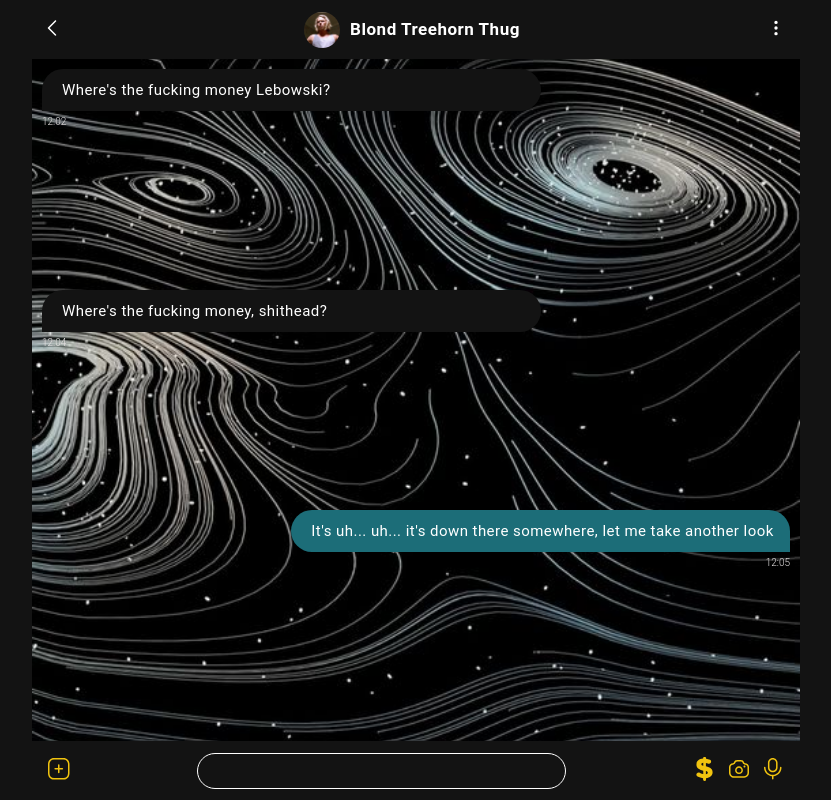
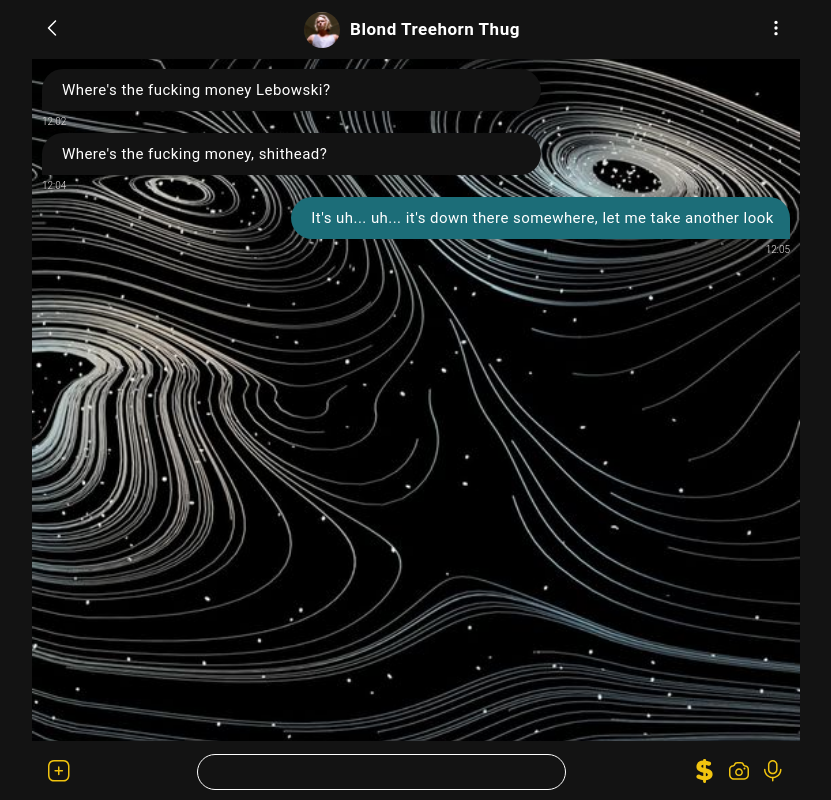
Before and after one commit to StaburovAlexey/test-chat-donat, a Vue app: page / in a window 1280 px wide. Shown: the whole page, without its empty margins (224-1055 px from the left). Built offline with nearby package versions, Linux system fonts and the light colour scheme.

Commit message:
layot cash

```diff
--- a/src/App.vue
+++ b/src/App.vue
@@ -41,7 +41,7 @@
       </svg>
     </button>
   </header>
-  <main class="main" id="main">
+  <main class="main" id="main" :class="openFooter ? 'main-close' : ''" @click="activatedFooter">
     <div
       id="message"
       class="message"
@@ -62,7 +62,8 @@
       >
     </div>
   </main>
-  <footer class="footer">
+  <footer class="footer" :class="openFooter ? 'footer-open' : ''">
+    <div class='footer-conteiner' :class="openFooter ? 'footer-close' : ''">
       <button class="footer__btn-add footer-btn">
         <svg
           width="24"
@@ -86,7 +87,7 @@
         @keyup.enter="inputMessage"
       />
       <div class="footer__container-btn-right">
-      <button class="footer__btn-cash footer-btn">
+        <button class="footer__btn-cash footer-btn" @click="activatedFooter">
           <svg
             height="24px"
             width="25px"
@@ -145,6 +146,8 @@
           </svg>
         </button>
       </div>
+    </div>
+    <div class="send-money"></div>
   </footer>
 </template>
 
@@ -162,7 +165,7 @@ export default {
         time: "12:05",
       },
     ]);
-
+    const openFooter = ref(false);
     const messageleft = (id) => {
       if (id === 1) {
         return true;
@@ -186,12 +189,17 @@ export default {
         inputModel.value = "";
       }
     };
+    const activatedFooter = () => {
+      openFooter.value = !openFooter.value;
+    };
 
     return {
       messages,
       messageleft,
       inputMessage,
       inputModel,
+      openFooter,
+      activatedFooter,
     };
   },
 };
@@ -215,6 +223,10 @@ body {
   position: relative;
   height: 100svh;
   overflow: hidden;
+  background-image: url("@/assets/fon.jpg");
+  background-position: center;
+  background-size: cover;
+  background-repeat: no-repeat;
 }
 
 .header {
@@ -268,15 +280,18 @@ body {
 
 .main {
   width: 100%;
-  height: 100%;
-  background-image: url("@/assets/fon.jpg");
-  background-position: center;
-  background-size: cover;
-  background-repeat: no-repeat;
+  max-height: 100%;
   padding: 69px 10px;
   overflow: scroll;
+  background-color: transparent;
   display: grid;
   grid-template-columns: 1fr 1fr 1fr;
+  transition: all 0.3s ease-in-out;
+}
+
+.main-close {
+  height: calc(100%-359px);
+  padding: 69px 10px 359px;
 }
 
 .left {
@@ -334,13 +349,28 @@ body {
   height: 59px;
   background: #131313;
   margin-top: auto;
-  padding: 0 15px;
+  /* padding: 0 15px; */
+  /* display: flex;
+  flex-direction: row;
+  align-items: center;
+  justify-content: space-between; */
+  position: absolute;
+  bottom: 0;
+  transition: all 0.3s ease-in-out;
+  box-sizing: border-box;
+}
+
+.footer-conteiner{
+  width: 100%;
   display: flex;
   flex-direction: row;
   align-items: center;
   justify-content: space-between;
   position: absolute;
   bottom: 0;
+  transition: all 0.3s ease-in-out;
+  padding: 0 15px 10px;
+  box-sizing: border-box;
 }
 
 .footer__container-btn-right {
@@ -369,4 +399,14 @@ body {
 .footer__input-message:focus {
   outline: none;
 }
+
+.footer-open {
+  /* transform: translateY(-359px); */
+  height: 359px;
+  /* transition: transform 0.3s ease-in-out; */
+}
+
+.footer-close{
+  opacity: 0;
+}
 </style>
```
Lines whose indentation alone changed are shown as unchanged.
